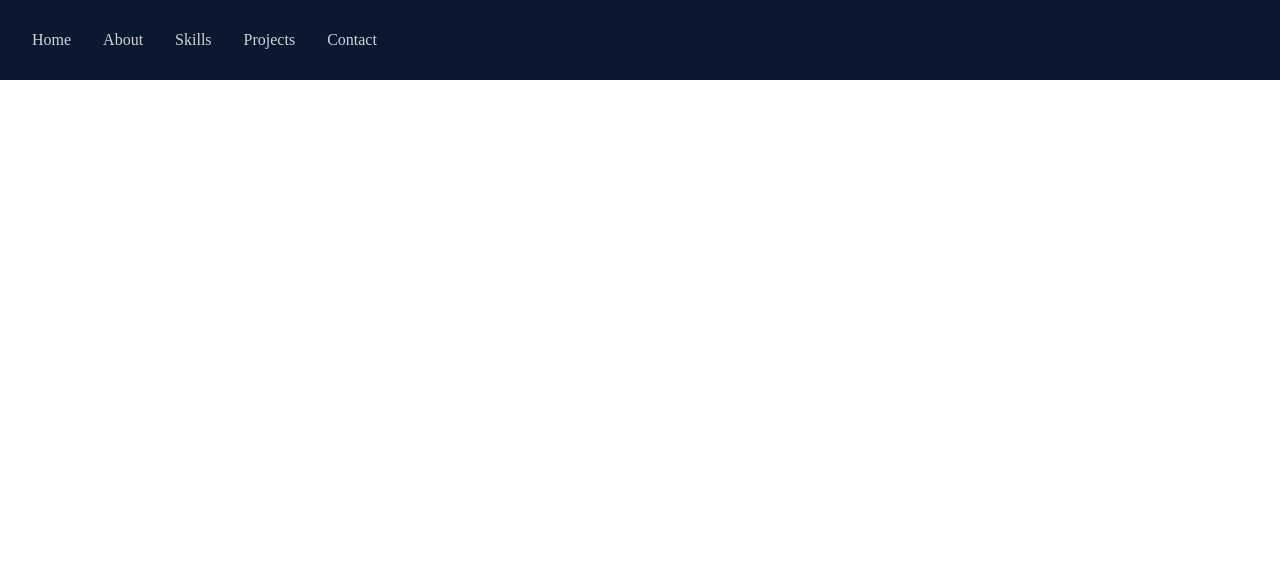
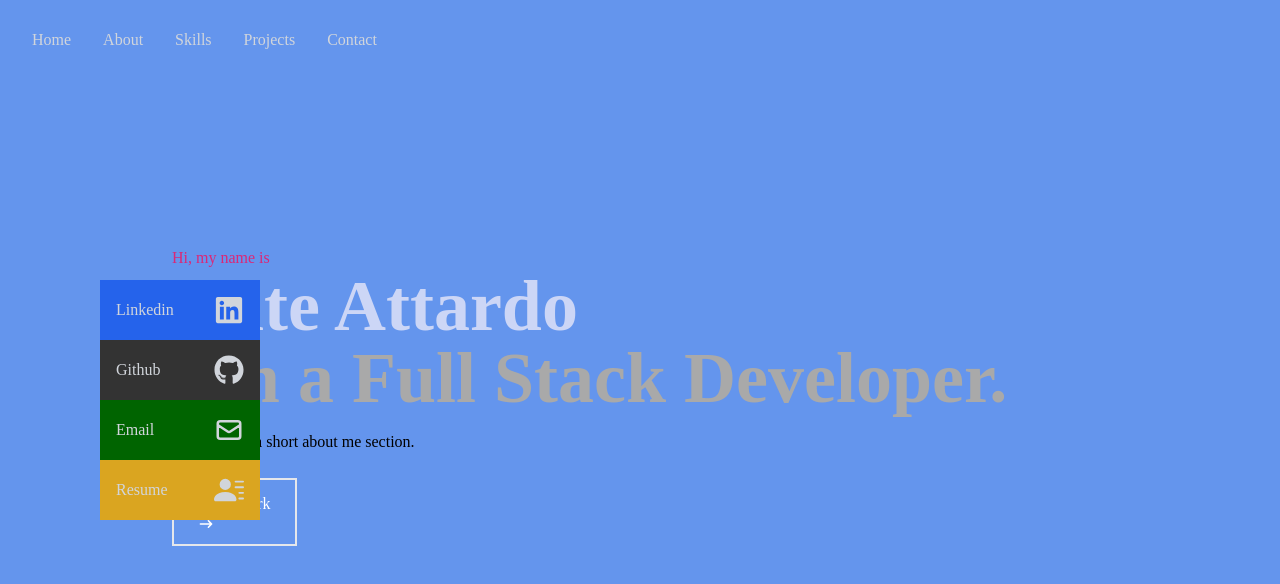
Before and after one commit to Kateattardo/Portfolio, a React (Create React App) app: page / in a window 1280 px wide. Shown: the top 584 px of the page. Built offline with nearby package versions, Linux system fonts and the light colour scheme.

Commit message:
social and homepage

```diff
--- a/src/App.js
+++ b/src/App.js
@@ -1,9 +1,11 @@
 import Navbar from "./components/Navbar";
+import Home from "./components/Home";
 
 function App() {
   return (
     <div>
       <Navbar />
+      <Home />
     </div>
   );
 }
--- /dev/null
+++ b/src/components/Home.jsx
@@ -0,0 +1,29 @@
+import React from "react";
+import { HiArrowNarrowRight } from "react-icons/hi";
+
+const Home = () => {
+  return (
+    <div name="home" className="w-full h-screen bg-[#6495ed]">
+      {/* Container */}
+      <div className="max-w-[1000px] mx-auto px-8 flex flex-col justify-center h-full">
+        <p className="text-pink-600">Hi, my name is</p>
+        <h1 className="text-4xl sm:text-7xl font-bold text-[#ccd6f6]">
+          Kate Attardo
+        </h1>
+        <h2 className="text-4xl sm:text-7xl font-bold text-[#a9a9a9]">
+          I'm a Full Stack Developer.
+        </h2>
+        <p className="text-black py-4 max-w[700px]">
+          Here will be a short about me section.
+        </p>
+        <div>
+          <button className="text-white border-2 px-6 py-3 my-2 ">
+            View Work <HiArrowNarrowRight />
+          </button>
+        </div>
+      </div>
+    </div>
+  );
+};
+
+export default Home;
--- a/src/components/Navbar.jsx
+++ b/src/components/Navbar.jsx
@@ -1,12 +1,13 @@
 import React, { useState } from "react";
-import { FaBars, FaTimes } from "react-icons/fa";
-
+import { FaBars, FaTimes, FaGithub, FaLinkedin } from "react-icons/fa";
+import { HiOutlineMail } from "react-icons/hi";
+import { BsFillPersonLinesFill } from "react-icons/bs";
 const Navbar = () => {
   const [nav, setNav] = useState(false);
   const handleClick = () => setNav(!nav);
 
   return (
-    <div className="fixed w-full h-[80px] flex justify-between items-center px-4 bg-[#0a192f] text-gray-300">
+    <div className="fixed w-full h-[80px] flex justify-between items-center px-4 bg-[#6495ed] text-gray-300">
       {/* menu */}
       <ul className=" hidden md:flex">
         <li>Home</li>
@@ -24,7 +25,7 @@
         className={
           !nav
             ? "hidden"
-            : "absolute top-0 w-full h-screen bg-blue-400 felx flex-col justify-center items-center"
+            : "absolute top-0 w-full h-screen bg-[#6495ed] felx flex-col justify-center items-center"
         }
       >
         <li className="py-6 text-4xl">Home</li>
@@ -35,7 +36,42 @@
       </ul>
 
       {/* social icons */}
-      <div className="hidden"></div>
+      <div className="hidden lg:flex fixed flex-col top-[35%] left-0">
+        <ul>
+          <li className="w-[160px] h-[60px] flex justify-between items-center ml-[100px] hover:ml-[-10px] duration-300 bg-blue-600">
+            <a
+              className="flex justify-between items-center w-full text-grey-300"
+              herf="/"
+            >
+              Linkedin <FaLinkedin size={30} />
+            </a>
+          </li>
+          <li className="w-[160px] h-[60px] flex justify-between items-center ml-[100px] hover:ml-[-10px] duration-300 bg-[#333333]">
+            <a
+              className="flex justify-between items-center w-full text-grey-300"
+              herf="/"
+            >
+              Github <FaGithub size={30} />
+            </a>
+          </li>
+          <li className="w-[160px] h-[60px] flex justify-between items-center ml-[100px] hover:ml-[-10px] duration-300 bg-[#006400]">
+            <a
+              className="flex justify-between items-center w-full text-grey-300"
+              herf="/"
+            >
+              Email <HiOutlineMail size={30} />
+            </a>
+          </li>
+          <li className="w-[160px] h-[60px] flex justify-between items-center ml-[100px] hover:ml-[-10px] duration-300 bg-[#DAA520]">
+            <a
+              className="flex justify-between items-center w-full text-grey-300"
+              herf="/"
+            >
+              Resume <BsFillPersonLinesFill size={30} />
+            </a>
+          </li>
+        </ul>
+      </div>
     </div>
   );
 };
```
